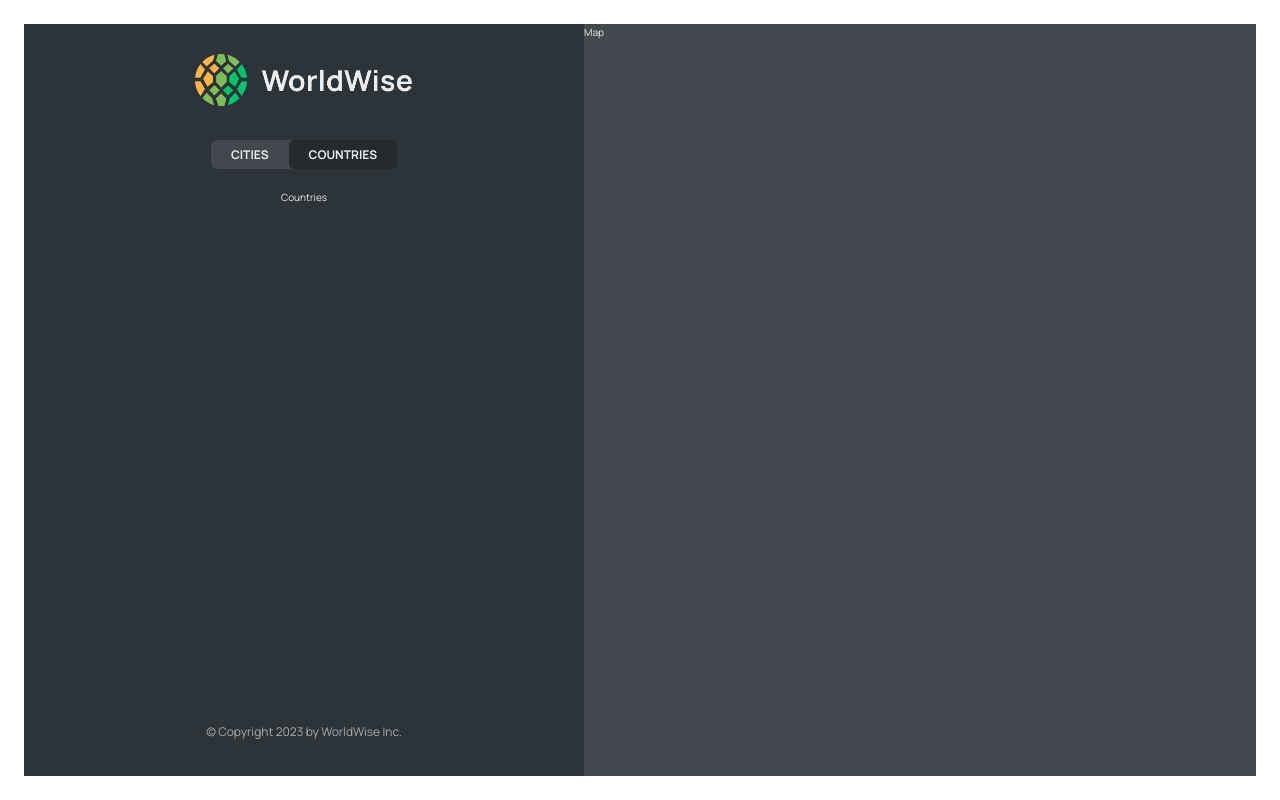
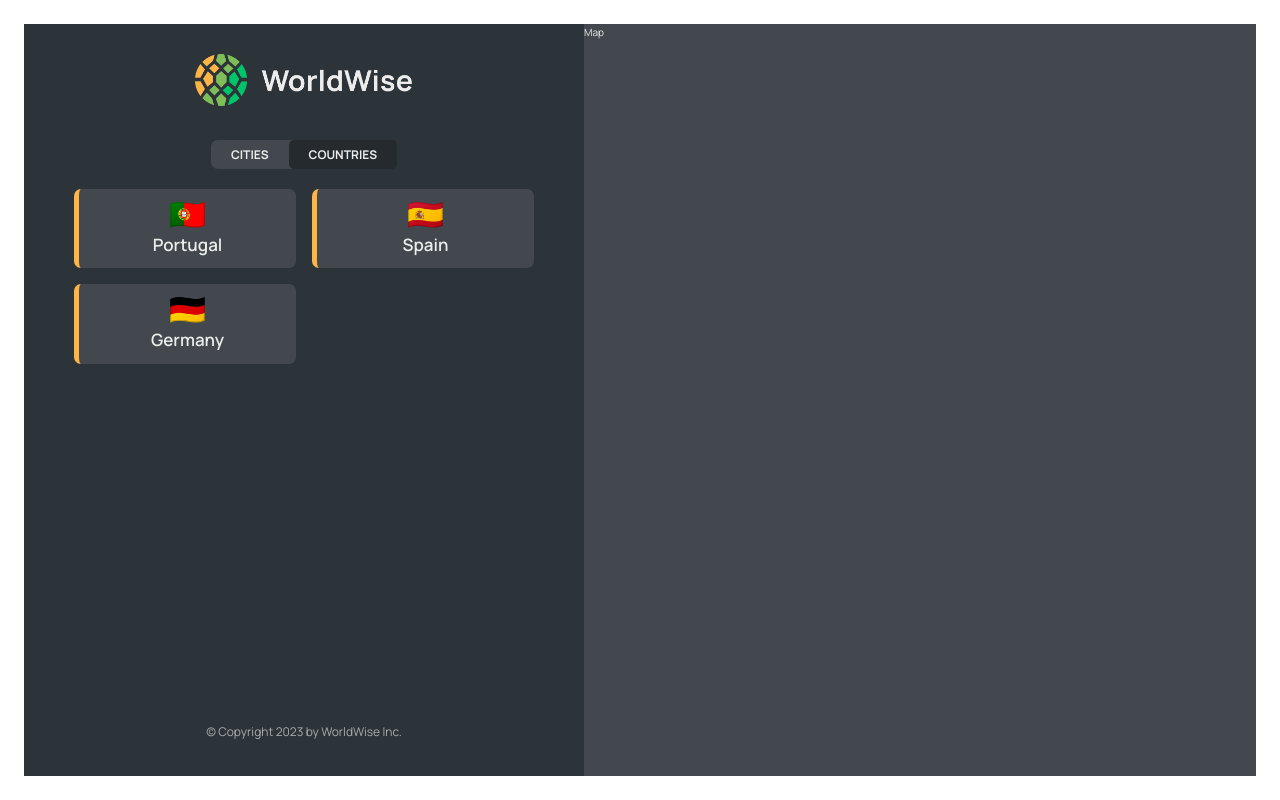
Before and after one commit to nidal1/worldwise, a React (Vite) app: page /app/countries in a window 1280 px wide. Built offline with nearby package versions, Linux system fonts and the light colour scheme; data requests are answered from the project's data file.

Commit message:
implementing countries list

```diff
--- a/data/cities.json
+++ b/data/cities.json
@@ -35,6 +35,30 @@
         "lng": 13.376933665713324
       },
       "id": 98443197
+    },
+    {
+      "cityName": "Lisbon",
+      "country": "Portugal",
+      "emoji": "🇵🇹",
+      "date": "2027-10-31T15:59:59.138Z",
+      "notes": "My favorite city so far!",
+      "position": {
+        "lat": 38.727881642324164,
+        "lng": -9.140900099907554
+      },
+      "id": 73930385
+    },
+    {
+      "cityName": "Madrid",
+      "country": "Spain",
+      "emoji": "🇪🇸",
+      "date": "2027-07-15T08:22:53.976Z",
+      "notes": "",
+      "position": {
+        "lat": 40.46635901755316,
+        "lng": -3.7133789062500004
+      },
+      "id": 17806751
     }
   ]
 }
--- a/src/App.jsx
+++ b/src/App.jsx
@@ -7,6 +7,7 @@ import NotFound from './pages/NotFound';
 import Login from './pages/Login';
 import AppLayout from './pages/AppLayout';
 import CityList from './components/CityList';
+import CountryList from './components/CountryList';
 
 const BASE_URL = 'http://localhost:8000';
 
@@ -51,7 +52,10 @@ function App() {
             path="cities"
             element={<CityList cities={cities} isLoading={isLoading} />}
           />
-          <Route path="countries" element={<p>Countries</p>} />
+          <Route
+            path="countries"
+            element={<CountryList cities={cities} isLoading={isLoading} />}
+          />
           <Route path="form" element={<p>Form</p>} />
         </Route>
         <Route path="*" element={<NotFound />} />
--- a/src/components/CityList.jsx
+++ b/src/components/CityList.jsx
@@ -16,7 +16,7 @@ export default function CityList({ cities, isLoading }) {
   return (
     <ul className={styles.cityList}>
       {cities.map((city) => (
-        <CityItem city={city} />
+        <CityItem city={city} key={city.id} />
       ))}
     </ul>
   );
--- /dev/null
+++ b/src/components/CountryList.jsx
@@ -0,0 +1,35 @@
+import React from 'react';
+import Spinner from './Spinner';
+import CountryItem from './CountryItem';
+import Message from './Message';
+import styles from './CountryList.module.css';
+export default function CountryList({ cities, isLoading }) {
+  if (isLoading) return <Spinner />;
+
+  if (!cities.length)
+    return (
+      <Message
+        message={'Add your first city by clicking on a city on the map'}
+      />
+    );
+
+  const countries = cities.reduce((arr, city) => {
+    if (!arr.map((el) => el.country).includes(city.country))
+      return [
+        ...arr,
+        {
+          country: city.country,
+          emoji: city.emoji,
+        },
+      ];
+    else return arr;
+  }, []);
+
+  return (
+    <ul className={styles.countryList}>
+      {countries.map((country) => (
+        <CountryItem country={country} key={country.id} />
+      ))}
+    </ul>
+  );
+}
```
